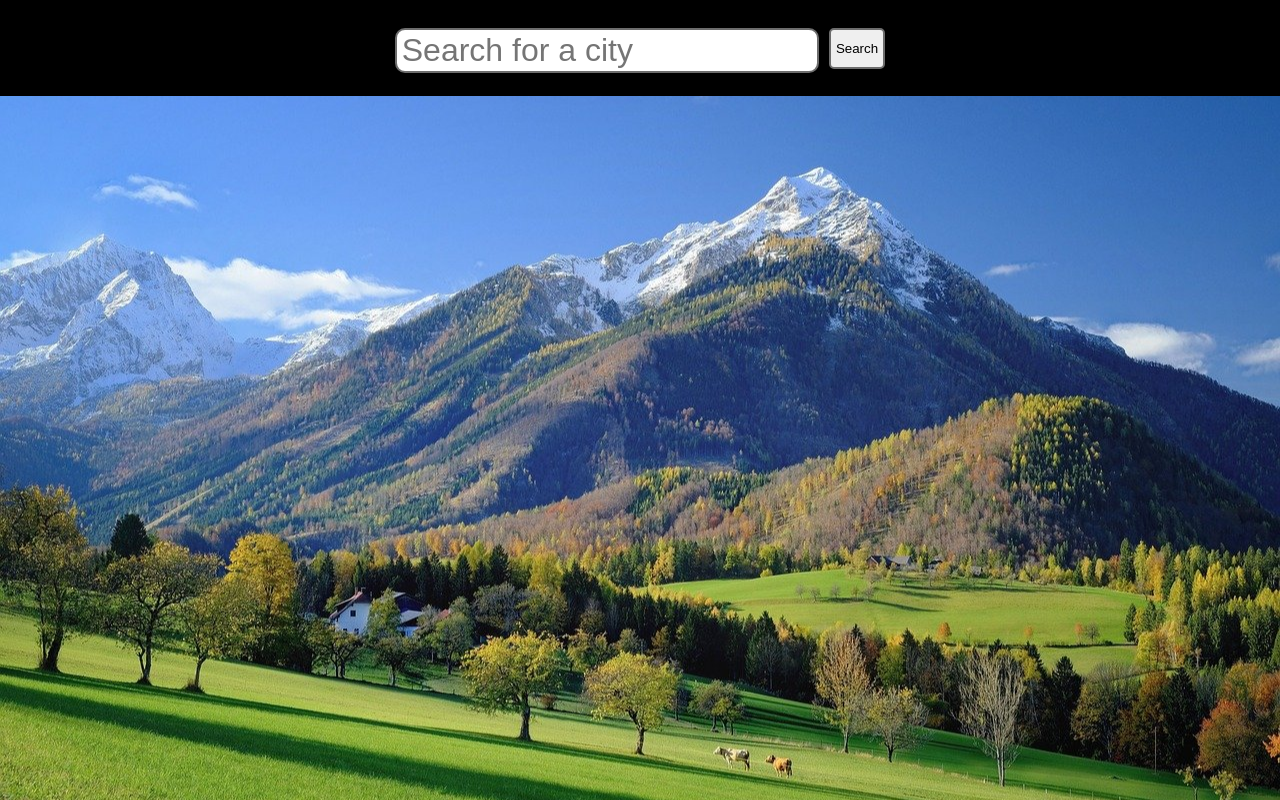
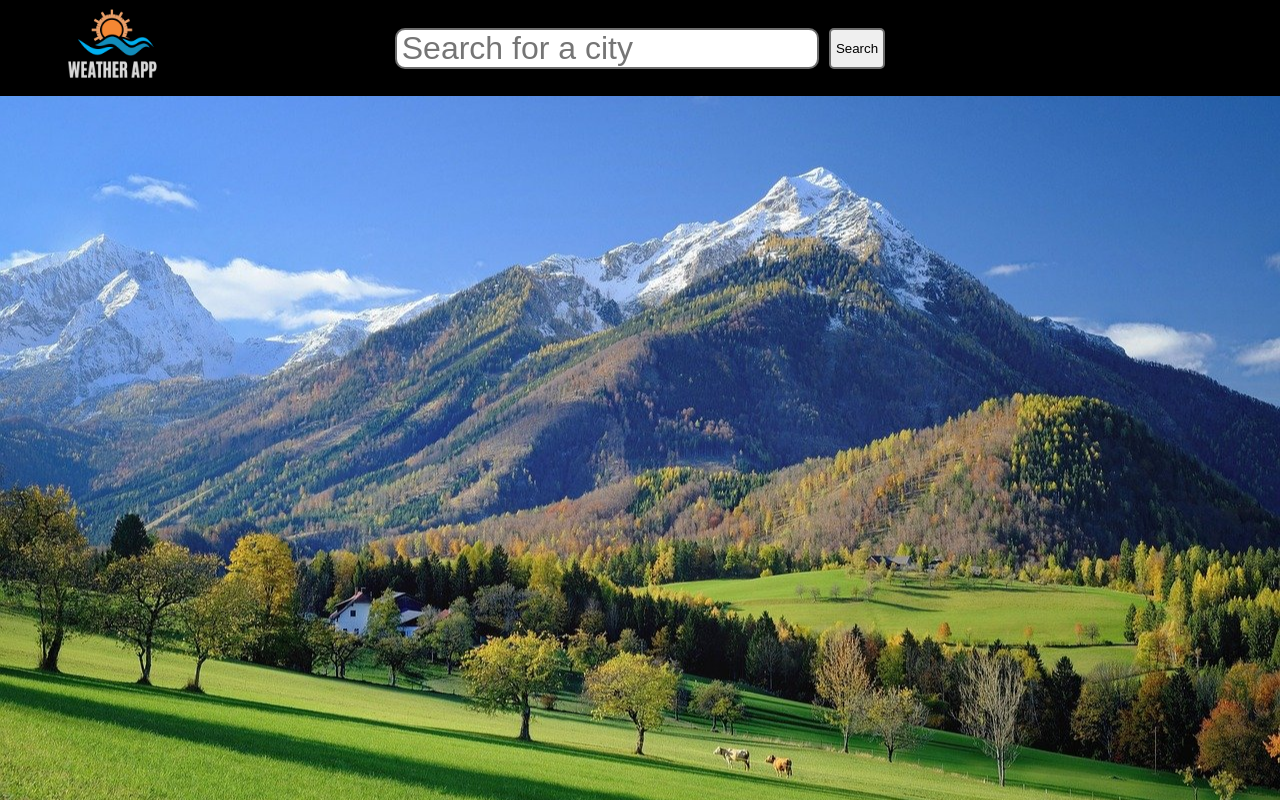
Before and after one commit to cstirneman/weather-app, a plain HTML site: page index.html in a window 1280 px wide. Drawn offline with Linux system fonts and the light colour scheme.

Commit message:
new file:   images/Weather App logo.png 	modified:   index.html 	modified:   styles.css

```diff
--- a/index.html
+++ b/index.html
@@ -8,6 +8,7 @@
 </head>
 <body>
     <header>
+        <img src="./images/Weather App logo.png" alt="weather-app-logo">
         <div class="search-div">
             <input type="text" name="search-bar" id="city-search-bar" placeholder="Search for a city">
             <button id="search-btn">Search</button>
--- a/styles.css
+++ b/styles.css
@@ -14,6 +14,12 @@ header{
     position: relative;
 }
 
+header img{
+    position: absolute;
+    left: 5vw;
+    height:12vh
+}
+
 main {
     background-image: url('./images/mountain-background.jpg');
     background-repeat: no-repeat;
@@ -23,7 +29,6 @@ main {
     width: 100%;
 }
 
-
 .search-div{
     display: flex;
     flex-direction: row;
@@ -31,6 +36,8 @@ main {
 }
 
 .search-div input{
+    box-sizing: border-box;
+    border: none;
     width: 100%;
     height: 100%;
     border: 2px solid rgba(109, 109, 109);
@@ -40,11 +47,24 @@ main {
     font-size: 2rem;
 }
 
+.search-div input:hover{
+    border-color: blue;
+}
+
+header .search-div input:focus {
+    border: 4px solid blue; /* Test with a bold, obvious color */
+}
+
+
 .search-div button{
     border: 2px solid rgba(109, 109, 109);
     border-radius: 5px;
     padding: 5px;
     color: black;
+}
+
+.search-div button:hover{
+    border: 2px solid blue;
 }
 
 .search-results {
@@ -91,6 +111,7 @@ main{
 .weather-info-container h1{
     text-align: center;
     font-size: 3rem;
+    color: white;
 }
 
 .weather-info-container img{
```
Also changed, not shown: images/Weather App logo.png (added).
